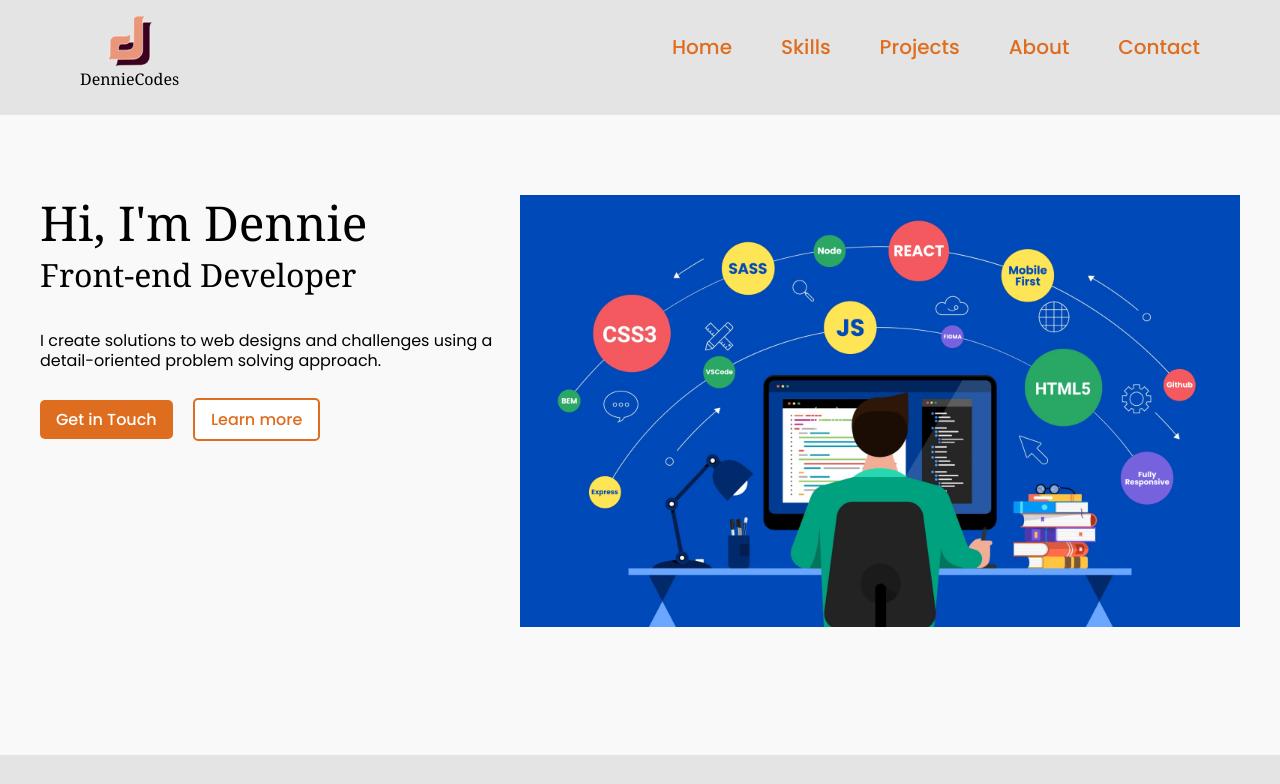
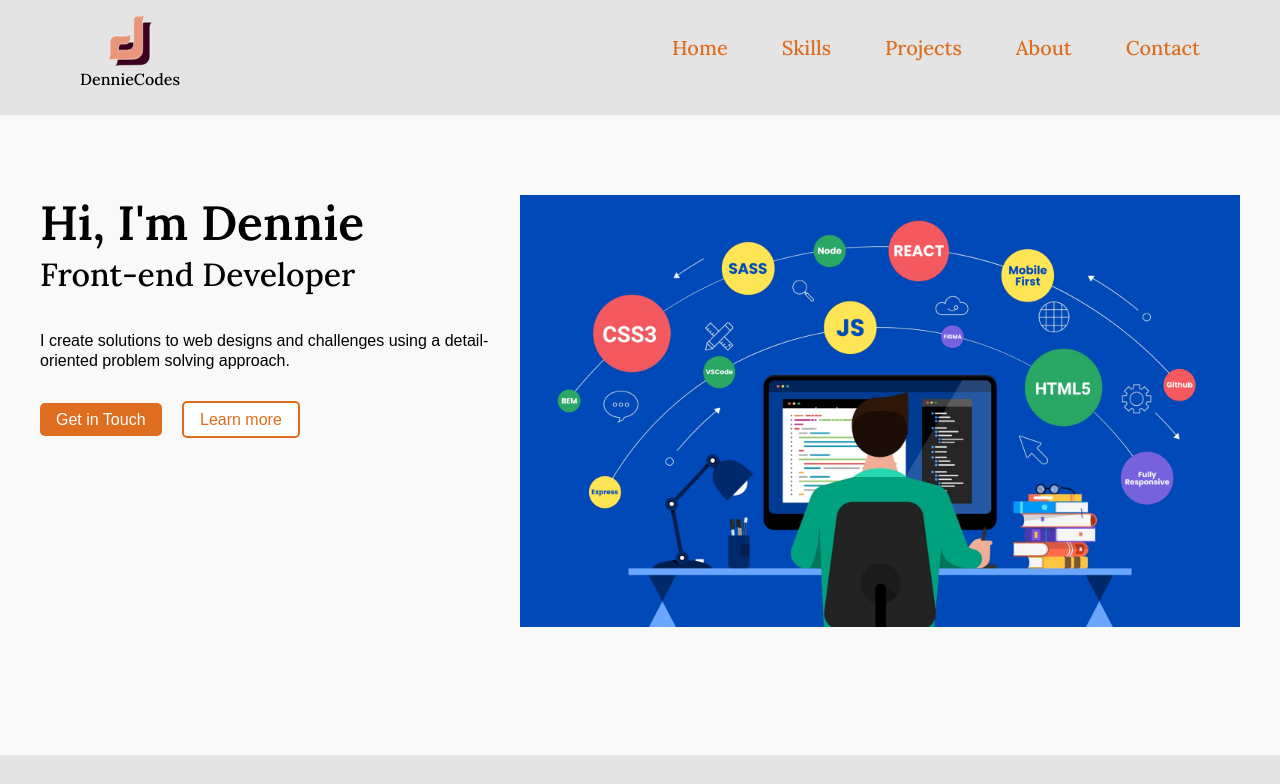
Before and after one commit to DennieCodes/denniecodes.github.io, a plain HTML site: page index.html in a window 1280 px wide. Shown: the top 784 px of the page. Drawn offline with Linux system fonts and the light colour scheme.

Commit message:
Added hover effects, changed header fonts

```diff
--- a/index.html
+++ b/index.html
@@ -15,9 +15,10 @@
 		<link rel="preconnect" href="https://fonts.googleapis.com" />
 		<link rel="preconnect" href="https://fonts.gstatic.com" crossorigin />
 		<link
-			href="https://fonts.googleapis.com/css2?family=Crimson+Pro:wght@300;400;500;600;700&family=Noto+Serif:wght@400;700&family=Poppins:wght@400;500;600&display=swap"
+			href="https://fonts.googleapis.com/css2?family=Lora:wght@400;500;600;700&display=swap"
 			rel="stylesheet"
 		/>
+
 		<title>Dennie Codes Portfolio</title>
 	</head>
 
--- a/styles/_footer.scss
+++ b/styles/_footer.scss
@@ -49,8 +49,11 @@ footer {
 			height: 1.5rem;
 
 			a {
-				text-decoration: underline;
 				color: $text-color--main;
+
+				&:hover {
+					font-weight: 700;
+				}
 			}
 		}
 	}
--- a/styles/_global.scss
+++ b/styles/_global.scss
@@ -1,5 +1,5 @@
-@import "./mixins";
-@import "./theme";
+@import './mixins';
+@import './theme';
 
 /* Global styling across Page sections */
 body {
@@ -29,7 +29,6 @@ section {
 	}
 
 	@include tablet-portrait {
-    // padding-bottom: 3.5rem;
 		padding: 1rem 3rem 3.5rem 3rem;
 	}
 
@@ -44,7 +43,7 @@ section {
 
 h1 {
 	font-family: $font-title, serif;
-  font-weight: 500;
+	font-weight: 600;
 }
 
 h2 {
--- a/styles/_header.scss
+++ b/styles/_header.scss
@@ -1,5 +1,5 @@
-@import "./mixins";
-@import "./theme";
+@import './mixins';
+@import './theme';
 
 header {
 	display: flex;
@@ -40,6 +40,7 @@ header {
 	}
 
 	nav {
+		font-family: $font-title, serif;
 		display: none;
 		position: absolute;
 		width: calc(100% + 1em);
@@ -99,6 +100,12 @@ header {
 			a {
 				color: $color-orange;
 				font-weight: 500;
+
+				&:hover {
+					// color: $color-orange-hover;
+					// font-weight: 700;
+					border-bottom: 3px solid $color-orange;
+				}
 
 				@include tablet-landscape {
 				}
--- a/styles/_landing.scss
+++ b/styles/_landing.scss
@@ -1,5 +1,5 @@
-@import "./mixins";
-@import "./theme";
+@import './mixins';
+@import './theme';
 
 .landing {
 	display: flex;
@@ -23,7 +23,7 @@
 		}
 
 		h1 {
-      font-size: 2.25rem;
+			font-size: 3.5rem;
 			margin: 0 0 0.15em;
 
 			@include mobile-expand {
--- a/styles/_theme.scss
+++ b/styles/_theme.scss
@@ -12,7 +12,8 @@ $dark-grey: #303030;
 $color-blue: #0049b8;
 $color-green: #1fde5d;
 $color-orange: #de6d1f;
+$color-orange-hover: #af5718;
 
-$font-title: "Noto Serif";
-$font-alt-title: "Crimson Pro";
-$font-text: "Poppins";
+$font-title: 'Lora';
+$font-alt-title: 'Crimson Pro';
+$font-text: 'Poppins';
```
Also changed, not shown: styles/index.css. Lines whose indentation alone changed are shown as unchanged.
